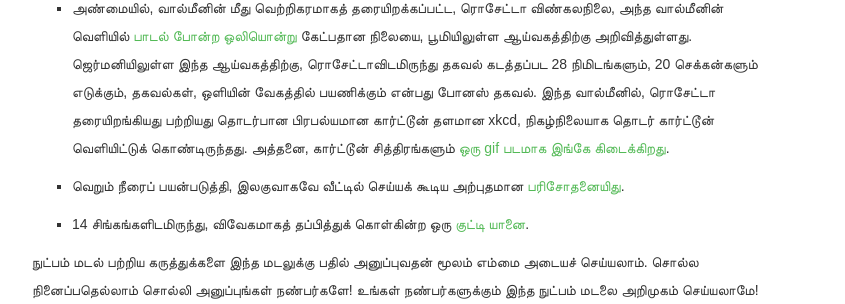
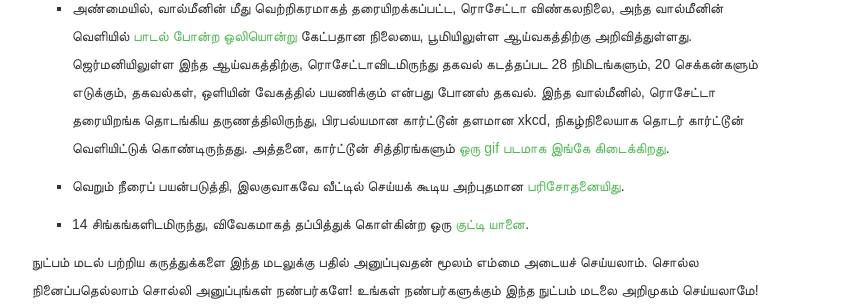
Before and after one commit to nutpam/nutpam-madal, a Jekyll site: the page built from _posts/2014-11-18-issue-18.md, in a window 1280 px wide. Shown: the part 342-646 px from the top of the page, without its empty margins (233-1078 px from the left). Built offline with Jekyll 4.4.1, drawn with Linux system fonts in a browser that asks for light colours; nearby versions of some CDN libraries; some web fonts are replaced; comment, search, counter and statistics services are not loaded.

Commit message:
fixed detail error

```diff
--- a/_posts/2014-11-18-issue-18.md
+++ b/_posts/2014-11-18-issue-18.md
@@ -9,7 +9,7 @@ issue: மடல் 18
 
 - உங்களைப் பற்றி கூகிள் அறிந்து வைத்துள்ளவற்றை தெரிந்து கொள்ள வேண்டுமா? [இந்தத் தமிழ்ப் பதிவிலுள்ள](https://medium.com/tamil-writing/1e40ad6870bb) ஆறு இணைப்புகள், பலதையும் உங்களைப் பற்றி உங்களுக்கே வெளிச்சம் போட்டுக் காட்டும்.
 
-- அண்மையில், வால்மீனின் மீது வெற்றிகரமாகத் தரையிறக்கப்பட்ட, ரொசேட்டா விண்கலநிலை, அந்த வால்மீனின் வெளியில் [பாடல் போன்ற ஒலியொன்று](http://www.abc.net.au/science/articles/2014/11/12/4126840.htm#.VGSRLs96cCI.facebook) கேட்பதான நிலையை, பூமியிலுள்ள ஆய்வகத்திற்கு அறிவித்துள்ளது. ஜெர்மனியிலுள்ள இந்த ஆய்வகத்திற்கு, ரொசேட்டாவிடமிருந்து தகவல் கடத்தப்பட 28 நிமிடங்களும், 20 செக்கன்களும் எடுக்கும், தகவல்கள், ஒளியின் வேகத்தில் பயணிக்கும் என்பது போனஸ் தகவல். இந்த வால்மீனில், ரொசேட்டா தரையிறங்கியது பற்றியது தொடர்பான பிரபல்யமான கார்ட்டூன் தளமான xkcd, நிகழ்நிலையாக தொடர் கார்ட்டூன் வெளியிட்டுக் கொண்டிருந்தது. அத்தனை, கார்ட்டூன் சித்திரங்களும் [ஒரு gif படமாக இங்கே கிடைக்கிறது](http://tanyaharrisonofmars.com/philae.gif).
+- அண்மையில், வால்மீனின் மீது வெற்றிகரமாகத் தரையிறக்கப்பட்ட, ரொசேட்டா விண்கலநிலை, அந்த வால்மீனின் வெளியில் [பாடல் போன்ற ஒலியொன்று](http://www.abc.net.au/science/articles/2014/11/12/4126840.htm#.VGSRLs96cCI.facebook) கேட்பதான நிலையை, பூமியிலுள்ள ஆய்வகத்திற்கு அறிவித்துள்ளது. ஜெர்மனியிலுள்ள இந்த ஆய்வகத்திற்கு, ரொசேட்டாவிடமிருந்து தகவல் கடத்தப்பட 28 நிமிடங்களும், 20 செக்கன்களும் எடுக்கும், தகவல்கள், ஒளியின் வேகத்தில் பயணிக்கும் என்பது போனஸ் தகவல். இந்த வால்மீனில், ரொசேட்டா தரையிறங்க தொடங்கிய தருணத்திலிருந்து, பிரபல்யமான கார்ட்டூன் தளமான xkcd, நிகழ்நிலையாக தொடர் கார்ட்டூன் வெளியிட்டுக் கொண்டிருந்தது. அத்தனை, கார்ட்டூன் சித்திரங்களும் [ஒரு gif படமாக இங்கே கிடைக்கிறது](http://tanyaharrisonofmars.com/philae.gif).
 
 - வெறும் நீரைப் பயன்படுத்தி, இலகுவாகவே வீட்டில் செய்யக் கூடிய அற்புதமான [பரிசோதனையிது](https://www.youtube.com/watch?v=G303o8pJzls).
 
```
